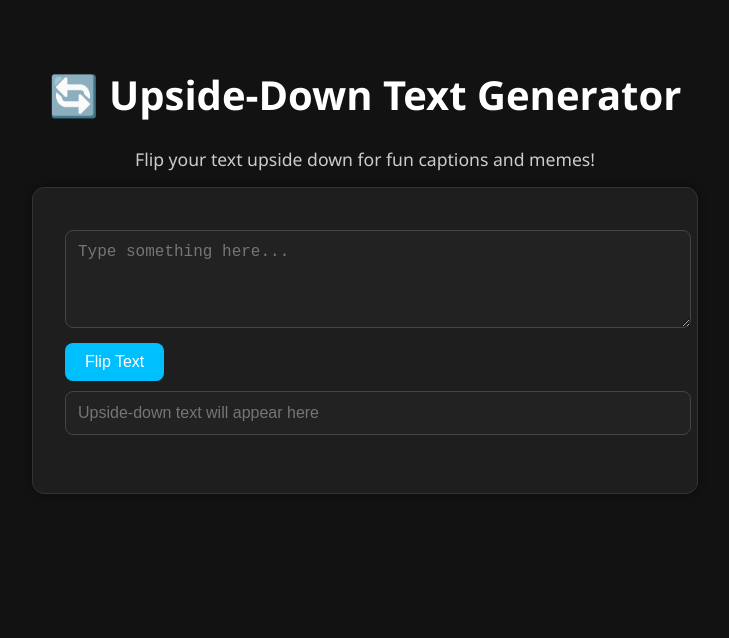
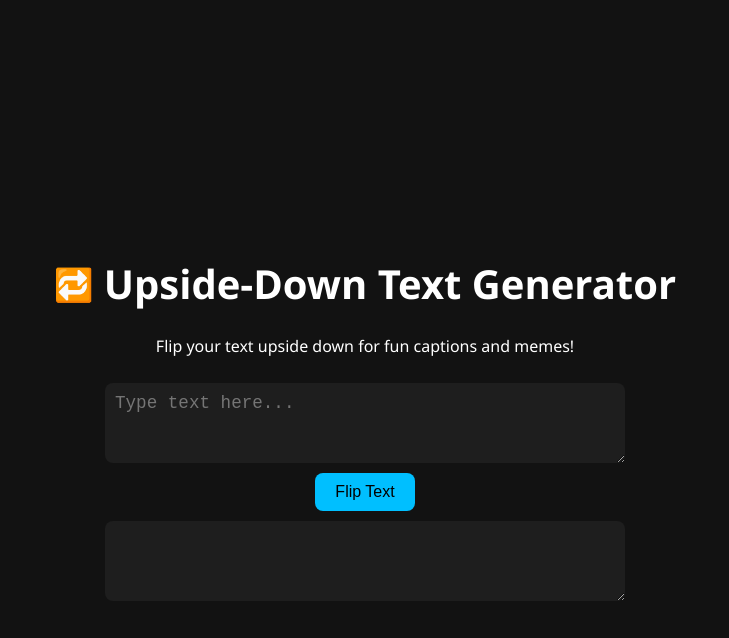
Before and after one commit to toolgenic/Upside-down-text-generator, a plain HTML site: page index.html in a window 1280 px wide. Both pictures are taken after a click on the button "Flip Text". Shown: the whole page, without its empty margins (275-1004 px from the left). Drawn offline with Linux system fonts and the light colour scheme.

Commit message:
Update index.html

```diff
--- a/index.html
+++ b/index.html
@@ -1,153 +1,116 @@
-<!DOCTYPE html>
-<html lang="en">
+<!DOCTYPE html><html lang="en">
 <head>
-  <meta charset="UTF-8" />
-  <meta name="viewport" content="width=device-width, initial-scale=1" />
-  <title>Upside-Down Text Generator</title>
-  <style>
-    :root {
-      --bg: #121212;
-      --text: #ffffff;
-      --primary: #00bfff;
-      --card: #1e1e1e;
-      --border: #333;
+  <meta charset="UTF-8">
+  <meta http-equiv="X-UA-Compatible" content="IE=edge">
+  <meta name="viewport" content="width=device-width, initial-scale=1.0">
+  <meta name="theme-color" content="#121212">
+  <meta name="robots" content="index, follow">
+  <meta name="language" content="English">
+  <meta name="revisit-after" content="3 days">
+  <meta name="distribution" content="global">
+  <meta name="rating" content="general">
+  <meta name="target" content="all">  <!-- SEO Meta -->  <title>Upside-Down Text Generator - Flip Text for Memes, Captions & Fun</title>
+  <meta name="title" content="Upside-Down Text Generator - Flip Text Tool Online">
+  <meta name="description" content="Flip text upside down for captions, memes, and bios with our fast, mobile-friendly Upside-Down Text Generator. Free tool with animations and dark mode.">
+  <meta name="keywords" content="Upside Down Text, Flip Text, Reverse Text, Inverted Text Generator, Meme Text Flipper, Backwards Text Tool, Upside Down Writing">
+  <meta name="author" content="Your Name">  <!-- Open Graph Meta -->  <meta property="og:title" content="Upside-Down Text Generator - Flip Your Text Online">
+  <meta property="og:description" content="Flip text for fun bios, posts, memes, and more. Works on mobile, supports dark mode and animations.">
+  <meta property="og:type" content="website">
+  <meta property="og:url" content="https://yourusername.github.io/upside-down-text-generator/">
+  <meta property="og:image" content="https://yourusername.github.io/upside-down-text-generator/preview.png">  <!-- Twitter Meta -->  <meta name="twitter:card" content="summary_large_image">
+  <meta name="twitter:title" content="Upside-Down Text Generator - Flip Your Text Now">
+  <meta name="twitter:description" content="Fast, simple, and free text flipper for social media bios and memes.">
+  <meta name="twitter:image" content="https://yourusername.github.io/upside-down-text-generator/preview.png">  <!-- Canonical Link -->  <link rel="canonical" href="https://yourusername.github.io/upside-down-text-generator/">  <!-- Favicon -->  <link rel="icon" href="favicon.png" type="image/png">  <!-- Structured Data -->  <script type="application/ld+json">
+  {
+    "@context": "https://schema.org",
+    "@type": "WebApplication",
+    "name": "Upside-Down Text Generator",
+    "url": "https://yourusername.github.io/upside-down-text-generator/",
+    "applicationCategory": "Utility",
+    "operatingSystem": "All",
+    "description": "Online Upside-Down Text Generator for fun and creativity. Flip your words for memes and captions.",
+    "author": {
+      "@type": "Person",
+      "name": "Your Name"
     }
-
+  }
+  </script>  <!-- Styles -->  <style>
     body {
-      background-color: var(--bg);
-      color: var(--text);
-      font-family: 'Segoe UI', sans-serif;
+      background-color: #121212;
+      color: #fff;
+      font-family: 'Segoe UI', Tahoma, Geneva, Verdana, sans-serif;
       display: flex;
       flex-direction: column;
       align-items: center;
-      padding: 2rem;
+      justify-content: center;
+      min-height: 100vh;
+      margin: 0;
+      padding: 20px;
+      transition: background-color 0.5s ease;
     }
-
     h1 {
       font-size: 2.5rem;
       margin-bottom: 0.5rem;
+      display: flex;
+      align-items: center;
     }
-
-    p {
-      margin-bottom: 1rem;
-      font-size: 1.1rem;
-      color: #ccc;
-    }
-
-    .container {
-      background-color: var(--card);
-      padding: 2rem;
-      border-radius: 12px;
-      box-shadow: 0 0 10px rgba(0,0,0,0.4);
-      max-width: 600px;
+    textarea, .output {
       width: 100%;
-      border: 1px solid var(--border);
-      transition: transform 0.4s ease-in-out;
-    }
-
-    textarea, input {
-      width: 100%;
+      max-width: 500px;
+      padding: 10px;
       margin: 10px 0;
-      padding: 12px;
-      font-size: 1rem;
-      border: 1px solid #444;
-      background-color: #222;
-      color: white;
-      border-radius: 8px;
-      outline: none;
-      resize: vertical;
-    }
-
-    input[readonly] {
-      cursor: pointer;
-    }
-
-    button {
-      background: var(--primary);
-      color: white;
-      padding: 10px 20px;
       border: none;
       border-radius: 8px;
+      font-size: 1.1rem;
+      background-color: #1e1e1e;
+      color: #fff;
+    }
+    button {
+      padding: 10px 20px;
       font-size: 1rem;
+      border: none;
+      background-color: #00bfff;
+      color: #000;
       cursor: pointer;
-      transition: background 0.3s;
+      border-radius: 8px;
+      transition: transform 0.3s ease;
     }
-
     button:hover {
-      background: #0095cc;
+      transform: scale(1.05);
     }
-
-    #copyMsg {
-      margin-top: 10px;
-      color: #66ff99;
-      font-weight: bold;
+    .emoji {
+      font-size: 2rem;
+      margin-right: 10px;
     }
-
-    .animate {
-      animation: pulse 0.4s ease-in-out;
-    }
-
-    @keyframes pulse {
-      0% { transform: scale(1); }
-      50% { transform: scale(1.04); }
-      100% { transform: scale(1); }
-    }
-  </style>
-</head>
+  </style></head>
 <body>
-
-  <h1>🔄 Upside-Down Text Generator</h1>
+  <h1><span class="emoji">🔁</span>Upside-Down Text Generator</h1>
   <p>Flip your text upside down for fun captions and memes!</p>
-
-  <div class="container" id="cardBox">
-    <textarea id="inputText" rows="4" placeholder="Type something here..."></textarea>
-    <button onclick="flipText()">Flip Text</button>
-    <input type="text" id="outputText" readonly onclick="copyText()" placeholder="Upside-down text will appear here" />
-    <p id="copyMsg"></p>
-  </div>
-
-  <script>
-    const flipMap = {
+  <textarea id="inputText" rows="3" placeholder="Type text here..."></textarea>
+  <button onclick="flipText()">Flip Text</button>
+  <textarea class="output" id="outputText" rows="3" readonly></textarea>  <script>
+    const charMap = {
       a: 'ɐ', b: 'q', c: 'ɔ', d: 'p', e: 'ǝ', f: 'ɟ',
-      g: 'ƃ', h: 'ɥ', i: 'ᴉ', j: 'ɾ', k: 'ʞ', l: 'ʃ',
-      m: 'ɯ', n: 'u', o: 'o', p: 'd', q: 'b', r: 'ɹ',
-      s: 's', t: 'ʇ', u: 'n', v: 'ʌ', w: 'ʍ', x: 'x',
-      y: 'ʎ', z: 'z',
-      A: '∀', B: '𐐒', C: 'Ɔ', D: '◖', E: 'Ǝ', F: 'Ⅎ',
-      G: 'פ', H: 'H', I: 'I', J: 'ſ', K: '⋊', L: '˥',
-      M: 'W', N: 'N', O: 'O', P: 'Ԁ', Q: 'Ό', R: 'ᴚ',
-      S: 'S', T: '┴', U: '∩', V: 'Λ', W: 'M', X: 'X',
-      Y: '⅄', Z: 'Z',
-      '1': 'Ɩ', '2': 'ᄅ', '3': 'Ɛ', '4': 'ㄣ', '5': 'ϛ',
-      '6': '9', '7': 'ㄥ', '8': '8', '9': '6', '0': '0',
-      '.': '˙', ',': "'", "'": ',', '"': ',,', '?': '¿',
-      '!': '¡', '[': ']', ']': '[', '(': ')', ')': '(',
-      '{': '}', '}': '{', '<': '>', '>': '<', '_': '‾',
-      '&': '⅋', '^': 'v', '`': ','
+      g: 'ƃ', h: 'ɥ', i: 'ı', j: 'ɾ', k: 'ʞ', l: 'l',
+      m: 'ɯ', n: 'u', o: 'o', p: 'd', q: 'b', r: 'ɹ', s: 's', t: 'ʇ',
+      u: 'n', v: 'ʌ', w: 'ʍ', x: 'x', y: 'ʎ', z: 'z',
+      A: '∀', B: 'ᗺ', C: 'Ɔ', D: 'ᗡ', E: 'Ǝ', F: 'Ⅎ', G: 'פ',
+      H: 'H', I: 'I', J: 'ſ', K: 'K', L: '⅂', M: 'W', N: 'N', O: 'O',
+      P: 'Ԁ', Q: 'Q', R: 'ᴚ', S: 'S', T: '⊥', U: '∩', V: 'Λ',
+      W: 'M', X: 'X', Y: '⅄', Z: 'Z',
+      '.': '˙', ',': ''', ''': ',', '"': ',', '_': '‾',
+      '?': '¿', '!': '¡', '[': ']', ']': '[', '(': ')', ')': '(',
+      '{': '}', '}': '{', '<': '>', '>': '<'
     };
 
     function flipText() {
       const input = document.getElementById("inputText").value;
-      const flipped = input.split("")
-        .reverse()
-        .map(c => flipMap[c] || flipMap[c.toLowerCase()] || c)
-        .join('');
+      let flipped = "";
+      for (let i = input.length - 1; i >= 0; i--) {
+        const char = input.charAt(i);
+        flipped += charMap[char] || charMap[char.toLowerCase()] || char;
+      }
       document.getElementById("outputText").value = flipped;
-      document.getElementById("copyMsg").innerText = '';
-      document.getElementById("cardBox").classList.add("animate");
-      setTimeout(() => {
-        document.getElementById("cardBox").classList.remove("animate");
-      }, 400);
     }
-
-    function copyText() {
-      const output = document.getElementById("outputText");
-      output.select();
-      output.setSelectionRange(0, 99999);
-      document.execCommand("copy");
-      document.getElementById("copyMsg").innerText = "✅ Copied to clipboard!";
-    }
-  </script>
-
-</body>
+  </script></body>
 </html>
```
